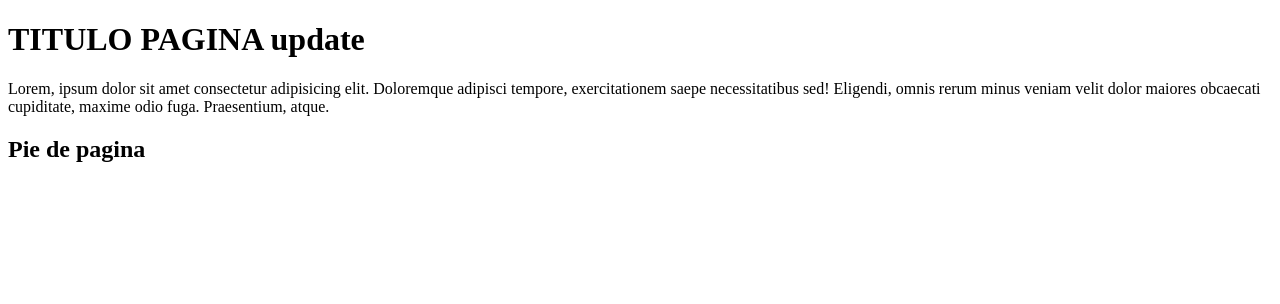
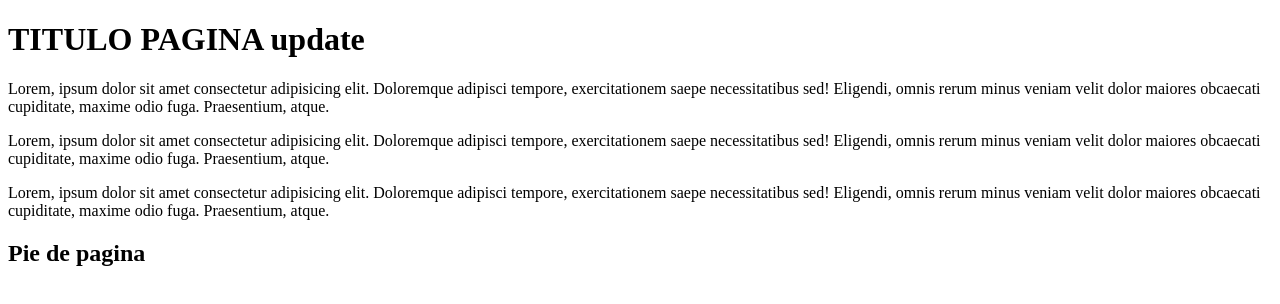
Before and after one commit to lfernandoce/pandita, a plain HTML site: page index.html in a window 1280 px wide. Drawn offline with Linux system fonts and the light colour scheme.

Commit message:
otra actualizacion

```diff
--- a/index.html
+++ b/index.html
@@ -13,7 +13,19 @@
         <div>
             <p>Lorem, ipsum dolor sit amet consectetur adipisicing elit. Doloremque adipisci tempore, exercitationem saepe necessitatibus sed! Eligendi, omnis rerum minus veniam velit dolor maiores obcaecati cupiditate, maxime odio fuga. Praesentium, atque.
 
+
             </p>
+
+            <p>Lorem, ipsum dolor sit amet consectetur adipisicing elit. Doloremque adipisci tempore, exercitationem saepe necessitatibus sed! Eligendi, omnis rerum minus veniam velit dolor maiores obcaecati cupiditate, maxime odio fuga. Praesentium, atque.
+
+
+            </p>
+
+            <p>Lorem, ipsum dolor sit amet consectetur adipisicing elit. Doloremque adipisci tempore, exercitationem saepe necessitatibus sed! Eligendi, omnis rerum minus veniam velit dolor maiores obcaecati cupiditate, maxime odio fuga. Praesentium, atque.
+
+
+            </p>
+
             <a href="#"></a>
         </div>
 </body>
```
